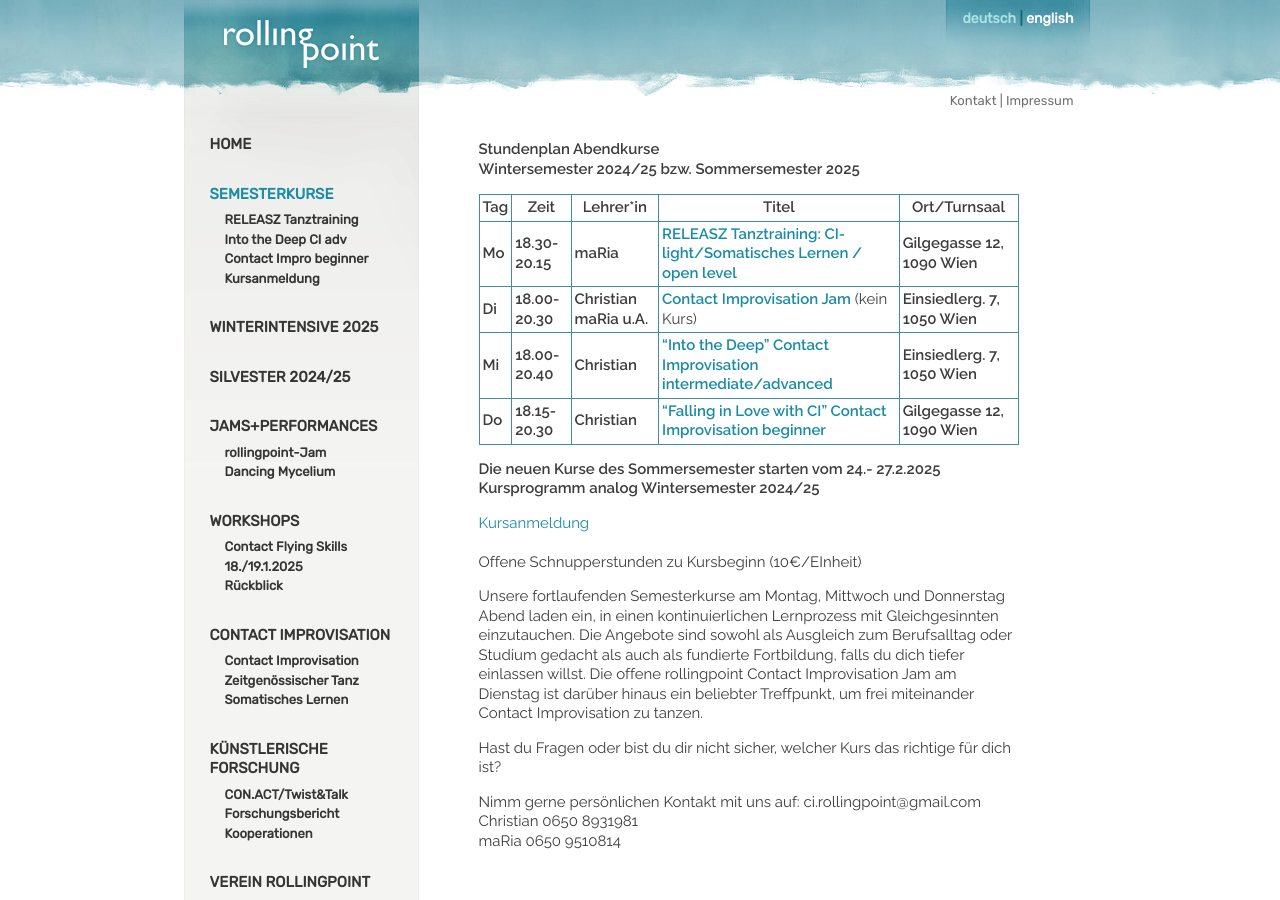
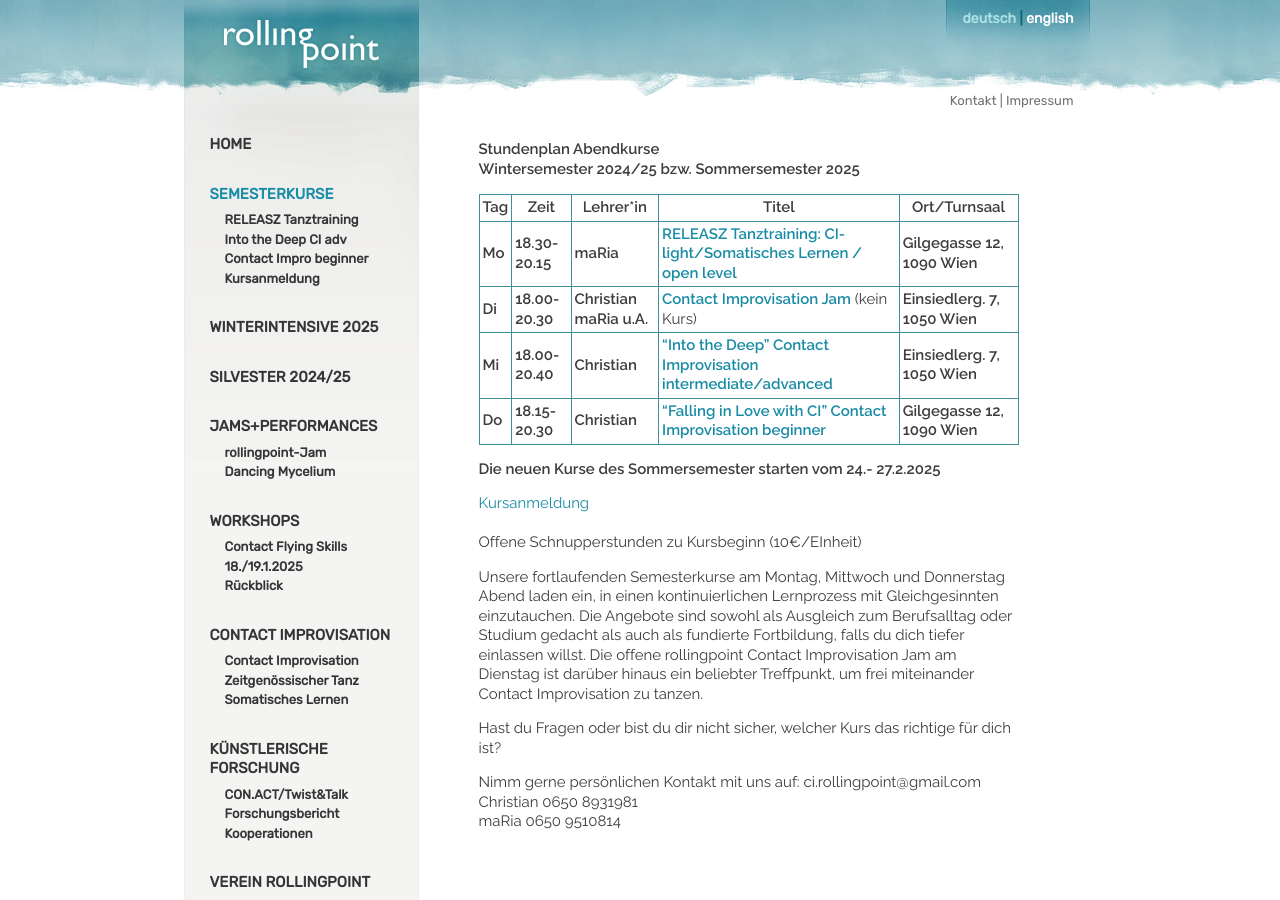
Before and after one commit to manulari/rollingpointat, a Jekyll site: the page built from _pages_de/kurse-1.md, in a window 1280 px wide and 900 px high. Built offline with Jekyll 4.4.1, drawn with Linux system fonts in a browser that asks for light colours; comment, search, counter and statistics services are not loaded.

Commit message:
Update page (de) “kurse-1”

```diff
--- a/_pages_de/kurse-1.md
+++ b/_pages_de/kurse-1.md
@@ -13,8 +13,7 @@ language: de
 | **Mi** | **18.00-20.40** | **Christian**            | **[“Into the Deep” Contact Improvisation intermediate/advanced](/contactadv)**  | **Einsiedlerg. 7, 1050 Wien** |
 | **Do** | **18.15-20.30** | **Christian**            | **["Falling in Love with CI" Contact Improvisation beginner](/contactbeg)**     | **Gilgegasse 12, 1090 Wien**  |
 
-**Die neuen Kurse des Sommersemester starten vom 24.- 27.2.2025**\
-**Kursprogramm analog Wintersemester 2024/25**
+**Die neuen Kurse des Sommersemester starten vom 24.- 27.2.2025**
 
 [Kursanmeldung](https://rollingpoint.at/Kursanmeldung)\
 \
```
